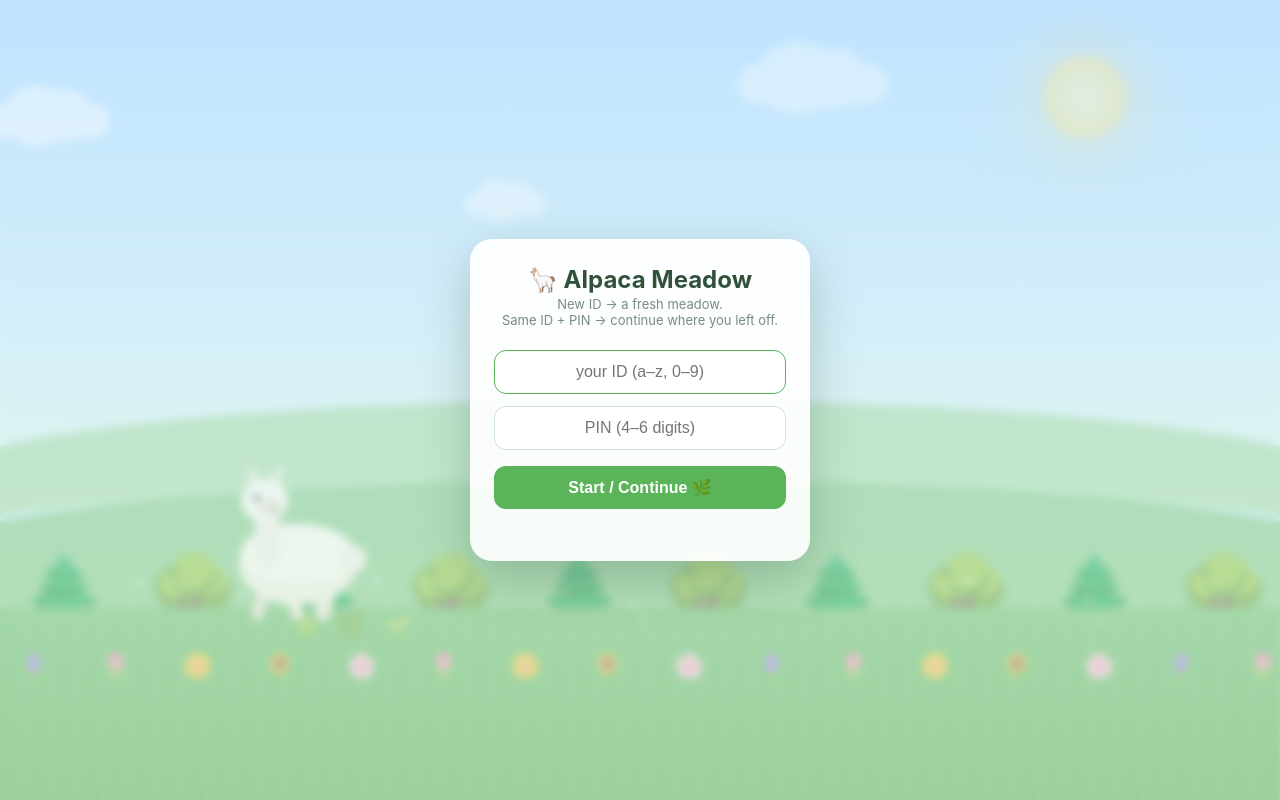
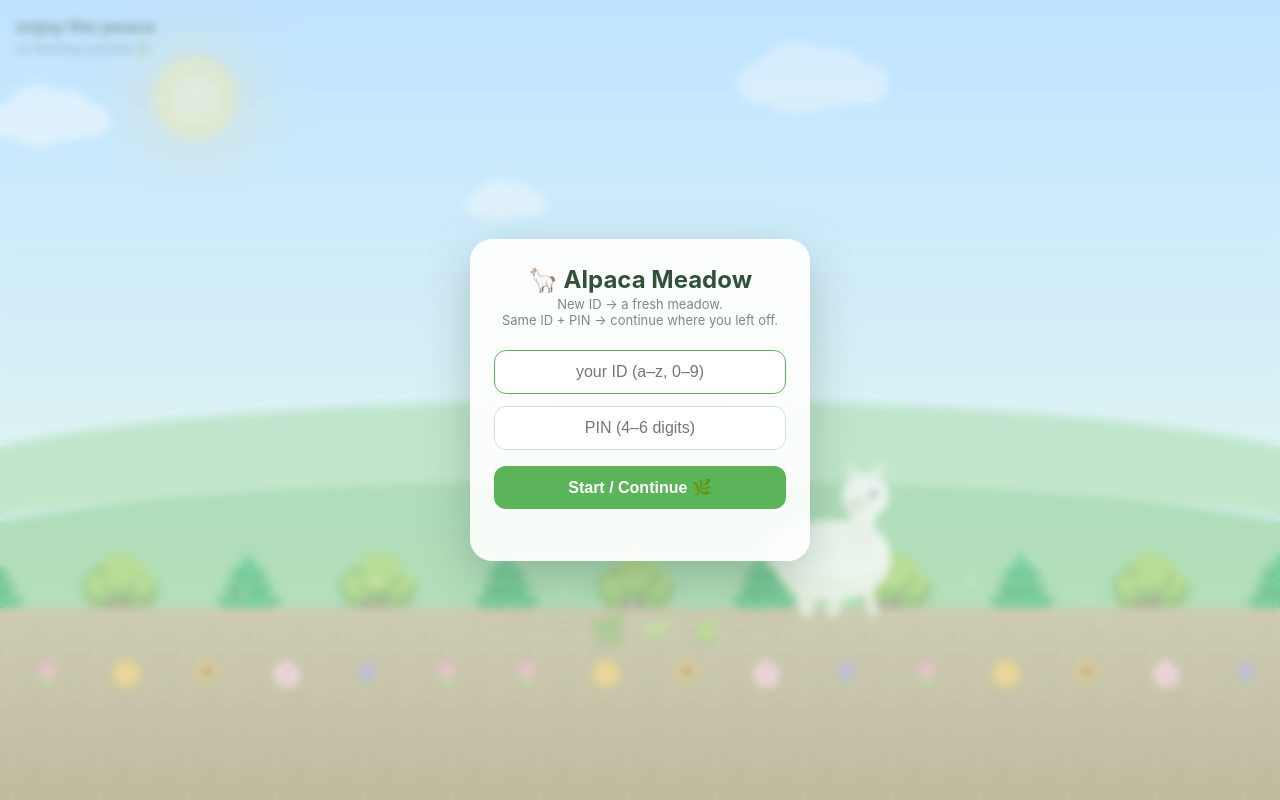
Before and after one commit to jungyeon2eo/alpacon-vibe-app, a FastAPI app: page / in a window 1280 px wide. Run offline with FastAPI, Linux system fonts and the light colour scheme.

Commit message:
polish: seamless parallax, gravel ground, right-facing alpaca, tagline
- tree/flower strips loop seamlessly (no width override; 2 identical halves)
- ground is brown gravel so green grazing tufts stand out
- alpaca moved right and flipped to face its travel direction
- top-left tagline: enjoy the peace / no thinking required

```diff
--- a/app/templates/index.html
+++ b/app/templates/index.html
@@ -10,7 +10,7 @@
     body{background:linear-gradient(#bfe3ff 0%,#d9f0ff 40%,#eafbe6 70%,#eafbe6 100%);cursor:pointer}
     #scene{position:fixed;inset:0}
 
-    .sun{position:absolute;top:7%;right:12%;width:82px;height:82px;border-radius:50%;
+    .sun{position:absolute;top:7%;left:12%;width:82px;height:82px;border-radius:50%;
       background:radial-gradient(circle,#fff7c9,#ffe27a);box-shadow:0 0 60px 18px rgba(255,226,122,.5)}
     .cloud{position:absolute;background:#fff;border-radius:50px;opacity:.9}
     .cloud::before,.cloud::after{content:"";position:absolute;background:#fff;border-radius:50%}
@@ -20,14 +20,15 @@
     .c3{top:8%;width:150px;height:40px;animation:drift 84s linear infinite;animation-delay:-40s;opacity:.75}
     @keyframes drift{from{left:-20%}to{left:120%}}
 
-    /* parallax layers */
+    /* parallax strips — duplicated content + translateX(-50%) = seamless loop */
     .layer{position:absolute;left:0;white-space:nowrap;will-change:transform}
-    .treeline{font-size:0}
-    .treeline span{display:inline-block}
-    .far-trees{bottom:34%;animation:slide 34s linear infinite;filter:hue-rotate(-8deg) brightness(.92) saturate(.8);opacity:.85}
+    .layer span{display:inline-block}
+    .far-trees{bottom:34%;animation:slide 40s linear infinite;filter:brightness(.92) saturate(.8);opacity:.85}
     .far-trees span{font-size:44px;margin-right:26px}
-    .near-trees{bottom:20%;animation:slide 15s linear infinite}
+    .near-trees{bottom:20%;animation:slide 17s linear infinite}
     .near-trees span{font-size:76px;margin-right:34px;filter:drop-shadow(0 6px 4px rgba(0,60,20,.12))}
+    .flowers{bottom:14%;animation:slide 11s linear infinite}
+    .flowers span{font-size:24px;margin-right:50px}
     @keyframes slide{from{transform:translateX(0)}to{transform:translateX(-50%)}}
 
     .hill{position:absolute;left:-5%;width:110%;border-radius:50% 50% 0 0}
@@ -43,20 +44,23 @@
       animation:flow 6s linear infinite;opacity:.5}
     @keyframes flow{from{background-position:0 0}to{background-position:120px 0}}
 
-    /* ground */
-    .ground{position:absolute;left:0;right:0;bottom:0;height:24%;background:linear-gradient(#5bb45a,#3f9a42)}
-    .ground .blades{position:absolute;inset:0;
-      background-image:repeating-linear-gradient(90deg,transparent 0 24px,rgba(255,255,255,.10) 24px 26px);
-      animation:scroll 1.1s linear infinite}
-    @keyframes scroll{from{background-position:0 0}to{background-position:-52px 0}}
-    .flowers{bottom:15%;animation:slide 9s linear infinite}
-    .flowers span{font-size:24px;margin-right:52px}
+    /* ground — brown gravel so the green grazing tufts stand out */
+    .ground{position:absolute;left:0;right:0;bottom:0;height:24%;background:linear-gradient(#b89a6f,#8a6d47)}
+    .ground .gravel{position:absolute;inset:0;
+      background-image:
+        radial-gradient(circle at 12px 9px,rgba(255,255,255,.16) 2px,transparent 3px),
+        radial-gradient(circle at 34px 22px,rgba(0,0,0,.14) 2.4px,transparent 3px),
+        radial-gradient(circle at 56px 12px,rgba(255,255,255,.12) 1.6px,transparent 3px),
+        radial-gradient(circle at 74px 27px,rgba(0,0,0,.12) 2px,transparent 3px);
+      background-size:88px 36px;animation:scroll 1.1s linear infinite}
+    @keyframes scroll{from{background-position:0 0}to{background-position:-88px 0}}
 
     .pollen{position:absolute;width:5px;height:5px;border-radius:50%;background:rgba(255,255,255,.85);bottom:22%;animation:float 9s ease-in-out infinite}
     @keyframes float{0%,100%{transform:translateY(0);opacity:.5}50%{transform:translateY(-40px);opacity:.95}}
 
-    /* alpaca — now walking */
-    #alpaca{position:absolute;left:15%;bottom:21%;width:196px;animation:trot .82s ease-in-out infinite}
+    /* alpaca — wrapper flips it to face right; svg does the trot bob */
+    #alpacaWrap{position:absolute;left:58%;bottom:21%;width:196px;transform:scaleX(-1)}
+    #alpaca{width:100%;animation:trot .82s ease-in-out infinite}
     @keyframes trot{0%,100%{transform:translateY(0)}25%{transform:translateY(-5px)}50%{transform:translateY(0)}75%{transform:translateY(-5px)}}
     #alpaca .leg{transform-box:fill-box;transform-origin:50% 0}
     #legFL,#legBR{animation:swingA .82s ease-in-out infinite}
@@ -64,15 +68,21 @@
     @keyframes swingA{0%,100%{transform:rotate(17deg)}50%{transform:rotate(-17deg)}}
     @keyframes swingB{0%,100%{transform:rotate(-17deg)}50%{transform:rotate(17deg)}}
     #headgroup{transform-origin:74px 96px;transition:transform .28s cubic-bezier(.34,1.4,.5,1)}
-    #alpaca.eat #headgroup{transform:rotate(46deg)}
+    #alpacaWrap.eat #headgroup{transform:translateY(12px) rotate(40deg)}
 
-    .tuft{position:absolute;bottom:20%;font-size:26px;transition:transform .2s,opacity .2s}
-    .tuft.eaten{transform:translateY(6px) scale(.2);opacity:0}
+    /* green grazing tufts (distinct from the brown ground) */
+    .tuft{position:absolute;bottom:19%;font-size:30px;transition:transform .2s,opacity .2s;filter:drop-shadow(0 2px 1px rgba(0,60,20,.25))}
+    .tuft.eaten{transform:translateY(8px) scale(.2);opacity:0}
     .nom{position:absolute;font-size:18px;font-weight:800;color:#3a7a45;pointer-events:none;z-index:6;animation:nom .7s ease forwards}
     @keyframes nom{0%{opacity:0;transform:translateY(0)}30%{opacity:1}100%{opacity:0;transform:translateY(-34px) scale(1.1)}}
 
+    /* tagline */
+    #tagline{position:absolute;top:16px;left:16px;z-index:5;pointer-events:none;line-height:1.2}
+    #tagline b{display:block;font-size:18px;color:#2c4a35;text-shadow:0 1px 2px rgba(255,255,255,.6)}
+    #tagline small{font-size:12px;font-weight:600;opacity:.62}
+
     /* HUD + shelf */
-    #hud{position:absolute;top:14px;left:50%;transform:translateX(-50%);display:flex;gap:9px;z-index:5;flex-wrap:wrap;justify-content:center;max-width:96%}
+    #hud{position:absolute;top:14px;left:50%;transform:translateX(-50%);display:flex;gap:9px;z-index:5;flex-wrap:wrap;justify-content:center;max-width:70%}
     .stat{background:rgba(255,255,255,.74);backdrop-filter:blur(6px);border-radius:999px;padding:7px 15px;font-weight:700;font-size:14px;box-shadow:0 4px 14px rgba(49,81,58,.14);white-space:nowrap}
     .stat small{font-weight:600;opacity:.6}
     #who{position:absolute;top:14px;right:14px;z-index:5;background:rgba(255,255,255,.74);backdrop-filter:blur(6px);border:0;border-radius:999px;padding:7px 13px;font-weight:700;font-size:13px;cursor:pointer;box-shadow:0 4px 14px rgba(49,81,58,.14)}
@@ -84,17 +94,12 @@
     @keyframes pop{from{transform:scale(0) rotate(-20deg);opacity:0}to{transform:scale(1);opacity:1}}
     #hint{position:absolute;bottom:92px;left:50%;transform:translateX(-50%);z-index:5;font-size:13px;font-weight:600;color:#2c4a35;opacity:.75;background:rgba(255,255,255,.55);padding:6px 12px;border-radius:999px}
 
-    /* login overlay */
-    #login{position:fixed;inset:0;z-index:20;display:flex;align-items:center;justify-content:center;
-      background:linear-gradient(rgba(191,227,255,.55),rgba(234,251,230,.55));backdrop-filter:blur(4px)}
-    #login .card{background:rgba(255,255,255,.92);border-radius:22px;padding:26px 24px;width:min(340px,90vw);
-      box-shadow:0 18px 50px rgba(49,81,58,.28);text-align:center}
-    #login h1{margin:0 0 2px;font-size:24px}
-    #login p{margin:0 0 16px;font-size:13px;opacity:.65}
+    #login{position:fixed;inset:0;z-index:20;display:flex;align-items:center;justify-content:center;background:linear-gradient(rgba(191,227,255,.55),rgba(234,251,230,.55));backdrop-filter:blur(4px)}
+    #login .card{background:rgba(255,255,255,.92);border-radius:22px;padding:26px 24px;width:min(340px,90vw);box-shadow:0 18px 50px rgba(49,81,58,.28);text-align:center}
+    #login h1{margin:0 0 2px;font-size:24px}#login p{margin:0 0 16px;font-size:13px;opacity:.65}
     #login input{width:100%;padding:12px 14px;margin:6px 0;border:1.5px solid #cfe3d2;border-radius:12px;font-size:16px;text-align:center}
     #login input:focus{outline:none;border-color:#5bb45a}
     #login button{width:100%;margin-top:10px;padding:12px;border:0;border-radius:12px;background:#5bb45a;color:#fff;font-weight:800;font-size:16px;cursor:pointer}
-    #login button:active{transform:translateY(1px)}
     #loginerr{color:#d9534f;font-size:13px;font-weight:600;min-height:18px;margin-top:8px}
     .hidden{display:none!important}
   </style>
@@ -103,18 +108,19 @@
   <div id="scene">
     <div class="sun"></div>
     <div class="cloud c1"></div><div class="cloud c2"></div><div class="cloud c3"></div>
-    <div class="layer treeline far-trees" id="farTrees"></div>
+    <div class="layer far-trees" id="farTrees"></div>
     <div class="hill far"></div>
     <div class="river"></div>
     <div class="hill near"></div>
-    <div class="layer treeline near-trees" id="nearTrees"></div>
-    <div class="ground"><div class="blades"></div></div>
+    <div class="layer near-trees" id="nearTrees"></div>
+    <div class="ground"><div class="gravel"></div></div>
     <div class="layer flowers" id="flowers"></div>
 
-    <div class="tuft" style="left:26%">🌿</div>
-    <div class="tuft" style="left:30%;font-size:22px">🌱</div>
-    <div class="tuft" style="left:23%;font-size:20px">🍀</div>
+    <div class="tuft" style="left:46%">🌿</div>
+    <div class="tuft" style="left:50%;font-size:26px">🌱</div>
+    <div class="tuft" style="left:54%;font-size:24px">🍀</div>
 
+    <div id="alpacaWrap">
       <svg id="alpaca" viewBox="0 0 200 200" xmlns="http://www.w3.org/2000/svg">
         <rect id="legBL" class="leg" x="118" y="150" width="12" height="40" rx="6" fill="#e7dcc9"/>
         <rect id="legFL" class="leg" x="70" y="150" width="12" height="40" rx="6" fill="#e7dcc9"/>
@@ -133,7 +139,9 @@
           <circle cx="82" cy="72" r="1.8" fill="#8a7a68"/><circle cx="86" cy="76" r="1.8" fill="#8a7a68"/>
         </g>
       </svg>
+    </div>
 
+    <div id="tagline"><b>enjoy the peace</b><small>no thinking required 🌿</small></div>
     <button id="who" class="hidden">🦙 <span id="pid"></span> · switch</button>
     <div id="hud" class="hidden">
       <div class="stat">🌾 <span id="grass">0</span> <small>grass</small></div>
@@ -147,7 +155,6 @@
     </div>
   </div>
 
-  <!-- login / resume -->
   <div id="login">
     <div class="card">
       <h1>🦙 Alpaca Meadow</h1>
@@ -161,68 +168,50 @@
 
   <script>
     const $=s=>document.querySelector(s);
-    const TREES=['🌲','🌳','🌴'], FLOWERS=['🌷','🌼','🌻','🌸','🪻'];
-    // build parallax strips (duplicated so the -50% loop is seamless)
-    function strip(el,set,n){let h='';for(let k=0;k<2;k++)for(let i=0;i<n;i++)h+='<span>'+set[i%set.length]+'</span>';el.innerHTML=h;el.style.width=(n*140)+'px';}
-    strip($('#farTrees'),TREES,16); strip($('#nearTrees'),['🌳','🌲'],12); strip($('#flowers'),FLOWERS,14);
+    // seamless strips: two identical halves, no explicit width (content decides it)
+    function strip(el,set,n){let h='';for(let k=0;k<2;k++)for(let i=0;i<n;i++)h+='<span>'+set[i%set.length]+'</span>';el.innerHTML=h;}
+    strip($('#farTrees'),['🌲','🌳','🌴'],18);
+    strip($('#nearTrees'),['🌳','🌲'],14);
+    strip($('#flowers'),['🌷','🌼','🌻','🌸','🪻'],16);
     for(let i=0;i<9;i++){const p=document.createElement('div');p.className='pollen';p.style.left=(10+Math.random()*80)+'%';p.style.animationDelay=(-Math.random()*9)+'s';$('#scene').appendChild(p);}
 
-    let TOKEN=localStorage.getItem('alpaca_token')||'';
-    let busy=false, loops=[];
-    const alpaca=$('#alpaca'), tufts=[...document.querySelectorAll('.tuft')];
-
+    let TOKEN=localStorage.getItem('alpaca_token')||'';let busy=false;
+    const wrap=$('#alpacaWrap'), tufts=[...document.querySelectorAll('.tuft')];
     const H=()=>TOKEN?{'X-Player-Token':TOKEN}:{};
-    async function api(path,method='GET'){return fetch(path,{method,headers:H()});}
+    const api=(p,m='GET')=>fetch(p,{method:m,headers:H()});
 
     function render(s){
-      $('#pid').textContent=s.player_id;
-      $('#grass').textContent=s.grass_eaten; $('#dist').textContent=s.distance_m; $('#pcount').textContent=s.plants.length;
-      const box=$('#plants'); const have=box.querySelectorAll('span:not(.empty)').length;
-      if(s.plants.length && have!==s.plants.length){
-        box.innerHTML=''; [...s.plants].reverse().forEach(pl=>{const el=document.createElement('span');el.textContent=pl.emoji;el.title=pl.species;box.appendChild(el);});
-        box.scrollTop=box.scrollHeight;
-      }
+      $('#pid').textContent=s.player_id;$('#grass').textContent=s.grass_eaten;$('#dist').textContent=s.distance_m;$('#pcount').textContent=s.plants.length;
+      const box=$('#plants');const have=box.querySelectorAll('span:not(.empty)').length;
+      if(s.plants.length&&have!==s.plants.length){box.innerHTML='';[...s.plants].reverse().forEach(pl=>{const el=document.createElement('span');el.textContent=pl.emoji;el.title=pl.species;box.appendChild(el);});box.scrollTop=box.scrollHeight;}
     }
     async function refresh(){const r=await api('/state');if(r.ok)render(await r.json());}
-
-    function nom(){const n=document.createElement('div');n.className='nom';n.textContent='nom';n.style.left='19%';n.style.bottom='40%';$('#scene').appendChild(n);setTimeout(()=>n.remove(),700);}
+    function nom(){const n=document.createElement('div');n.className='nom';n.textContent='nom';n.style.left='52%';n.style.bottom='40%';$('#scene').appendChild(n);setTimeout(()=>n.remove(),700);}
     async function graze(){
       if(busy||!TOKEN)return;busy=true;
-      alpaca.classList.add('eat');const t=tufts[Math.floor(Math.random()*tufts.length)];t.classList.add('eaten');nom();
-      setTimeout(()=>{alpaca.classList.remove('eat');t.classList.remove('eaten');busy=false;},300);
+      wrap.classList.add('eat');const t=tufts[Math.floor(Math.random()*tufts.length)];t.classList.add('eaten');nom();
+      setTimeout(()=>{wrap.classList.remove('eat');t.classList.remove('eaten');busy=false;},300);
       try{const r=await api('/eat','POST');const d=await r.json();$('#grass').textContent=d.grass_eaten;if(d.sprouting)setTimeout(refresh,700);}catch(e){busy=false;}
     }
-
     function startGame(){
-      ['#hud','#shelf','#hint','#who'].forEach(s=>$(s).classList.remove('hidden'));
-      $('#login').classList.add('hidden');
+      ['#hud','#shelf','#hint','#who'].forEach(s=>$(s).classList.remove('hidden'));$('#login').classList.add('hidden');
       document.addEventListener('keydown',e=>{if(e.code==='Space'){e.preventDefault();graze();}});
       document.addEventListener('click',e=>{if(!e.target.closest('#who')&&!e.target.closest('#login'))graze();});
-      loops.push(setInterval(async()=>{const r=await api('/walk','POST');if(r.ok){const d=await r.json();$('#dist').textContent=d.distance_m;}},3000));
-      loops.push(setInterval(refresh,2500));
-      refresh();
+      setInterval(async()=>{const r=await api('/walk','POST');if(r.ok){const d=await r.json();$('#dist').textContent=d.distance_m;}},3000);
+      setInterval(refresh,2500);refresh();
     }
-
     async function doLogin(){
-      const id=$('#in-id').value.trim().toLowerCase(), pin=$('#in-pin').value.trim();
-      $('#loginerr').textContent='';
+      const id=$('#in-id').value.trim().toLowerCase(),pin=$('#in-pin').value.trim();$('#loginerr').textContent='';
       try{
         const r=await fetch('/login',{method:'POST',headers:{'Content-Type':'application/json'},body:JSON.stringify({player_id:id,pin})});
-        const d=await r.json();
-        if(!r.ok){$('#loginerr').textContent=d.detail||'try again';return;}
-        TOKEN=d.token;localStorage.setItem('alpaca_token',TOKEN);localStorage.setItem('alpaca_id',d.player_id);
-        startGame();
+        const d=await r.json();if(!r.ok){$('#loginerr').textContent=d.detail||'try again';return;}
+        TOKEN=d.token;localStorage.setItem('alpaca_token',TOKEN);localStorage.setItem('alpaca_id',d.player_id);startGame();
       }catch(e){$('#loginerr').textContent='network error';}
     }
     $('#go').addEventListener('click',doLogin);
     $('#in-pin').addEventListener('keydown',e=>{if(e.key==='Enter')doLogin();});
     $('#who').addEventListener('click',()=>{localStorage.removeItem('alpaca_token');location.reload();});
-
-    // resume if we already have a valid token
-    (async()=>{
-      if(TOKEN){const r=await api('/state');if(r.ok){render(await r.json());startGame();return;}localStorage.removeItem('alpaca_token');TOKEN='';}
-      $('#in-id').focus();
-    })();
+    (async()=>{if(TOKEN){const r=await api('/state');if(r.ok){render(await r.json());startGame();return;}localStorage.removeItem('alpaca_token');TOKEN='';}$('#in-id').focus();})();
   </script>
 </body>
 </html>
```
Lines whose indentation alone changed are shown as unchanged.
